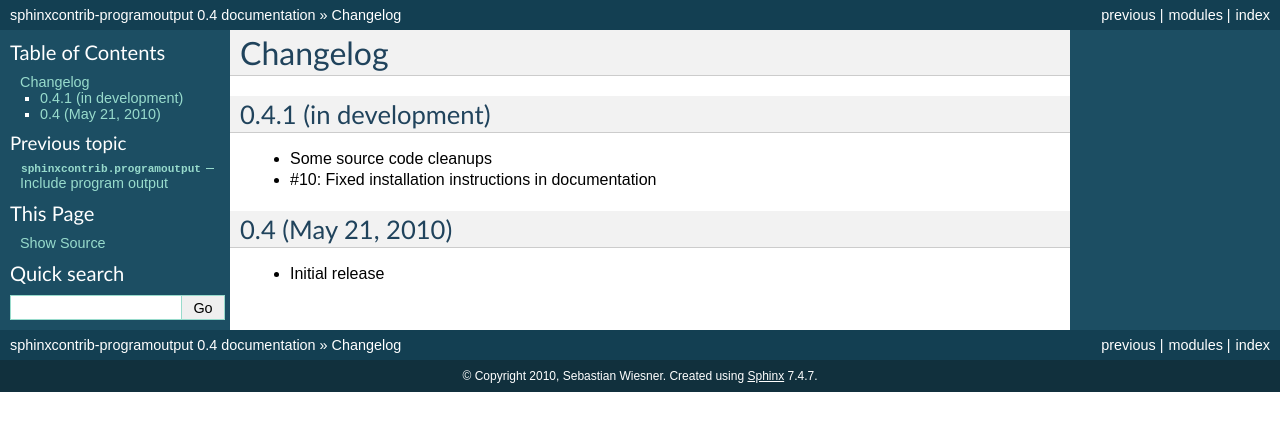
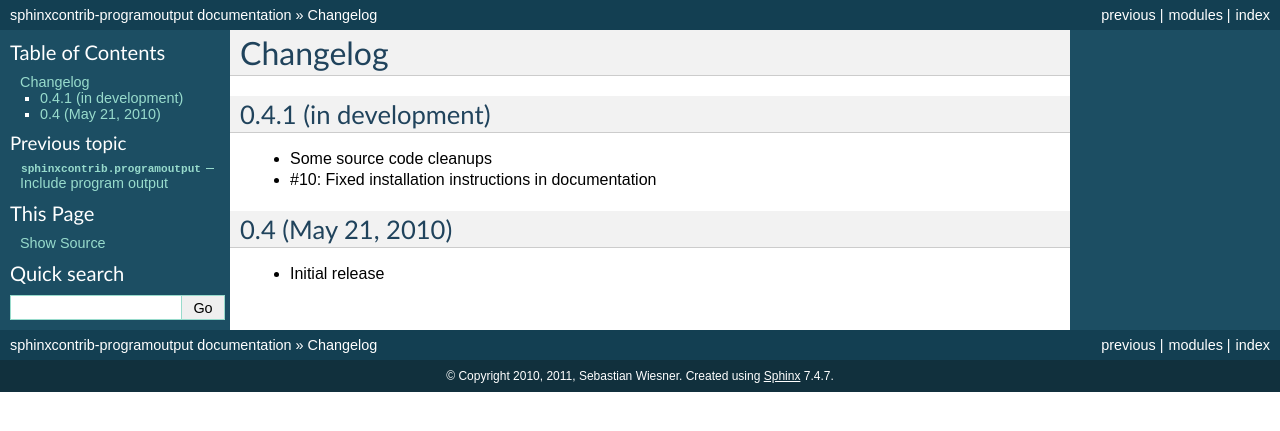
Before and after one commit to thomasgoirand/sphinxcontrib-programoutput, a Sphinx documentation site: the page built from doc/changes.rst, in a window 1280 px wide. Shown: the top 431 px of the page. Built offline with Sphinx 7.4.7, drawn with Linux system fonts in a browser that asks for light colours; the version number could not be read and is left out.

Commit message:
Extract docs version from sources, and updated copyright

```diff
--- a/doc/conf.py
+++ b/doc/conf.py
@@ -1,6 +1,36 @@
 # -*- coding: utf-8 -*-
+# Copyright (c) 2011, Sebastian Wiesner <lunaryorn@googlemail.com>
+# All rights reserved.
 
-import sys, os
+# Redistribution and use in source and binary forms, with or without
+# modification, are permitted provided that the following conditions are met:
+
+# 1. Redistributions of source code must retain the above copyright notice,
+#    this list of conditions and the following disclaimer.
+# 2. Redistributions in binary form must reproduce the above copyright
+#    notice, this list of conditions and the following disclaimer in the
+#    documentation and/or other materials provided with the distribution.
+
+# THIS SOFTWARE IS PROVIDED BY THE COPYRIGHT HOLDERS AND CONTRIBUTORS "AS IS"
+# AND ANY EXPRESS OR IMPLIED WARRANTIES, INCLUDING, BUT NOT LIMITED TO, THE
+# IMPLIED WARRANTIES OF MERCHANTABILITY AND FITNESS FOR A PARTICULAR PURPOSE
+# ARE DISCLAIMED. IN NO EVENT SHALL THE COPYRIGHT OWNER OR CONTRIBUTORS BE
+# LIABLE FOR ANY DIRECT, INDIRECT, INCIDENTAL, SPECIAL, EXEMPLARY, OR
+# CONSEQUENTIAL DAMAGES (INCLUDING, BUT NOT LIMITED TO, PROCUREMENT OF
+# SUBSTITUTE GOODS OR SERVICES; LOSS OF USE, DATA, OR PROFITS; OR BUSINESS
+# INTERRUPTION) HOWEVER CAUSED AND ON ANY THEORY OF LIABILITY, WHETHER IN
+# CONTRACT, STRICT LIABILITY, OR TORT (INCLUDING NEGLIGENCE OR OTHERWISE)
+# ARISING IN ANY WAY OUT OF THE USE OF THIS SOFTWARE, EVEN IF ADVISED OF THE
+# POSSIBILITY OF SUCH DAMAGE.
+
+import os
+import sys
+
+doc_directory = os.path.dirname(os.path.abspath(__file__))
+sys.path.append(os.path.normpath(
+    os.path.join(doc_directory, os.pardir, 'sphinxcontrib')))
+
+import programoutput
 
 needs_sphinx = '1.0'
 
@@ -11,9 +41,9 @@
 master_doc = 'index'
 
 project = u'sphinxcontrib-programoutput'
-copyright = u'2010, Sebastian Wiesner'
-version = '0.4'
-release = '0.4'
+copyright = u'2010, 2011, Sebastian Wiesner'
+version = '.'.join(programoutput.__version__.split('.')[:2])
+release = programoutput.__version__
 
 exclude_patterns = ['_build/*']
 
```
